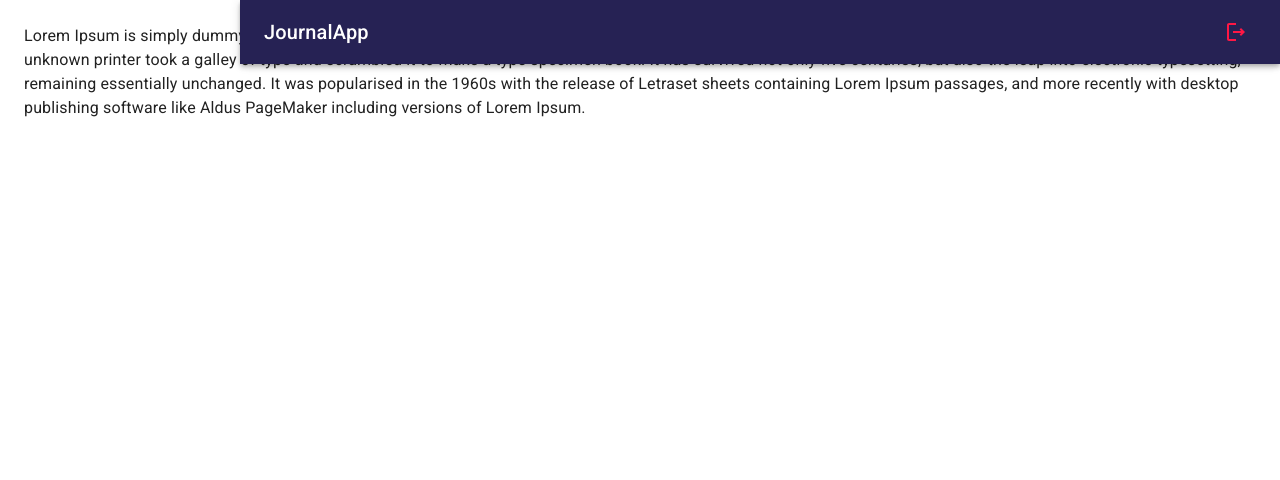
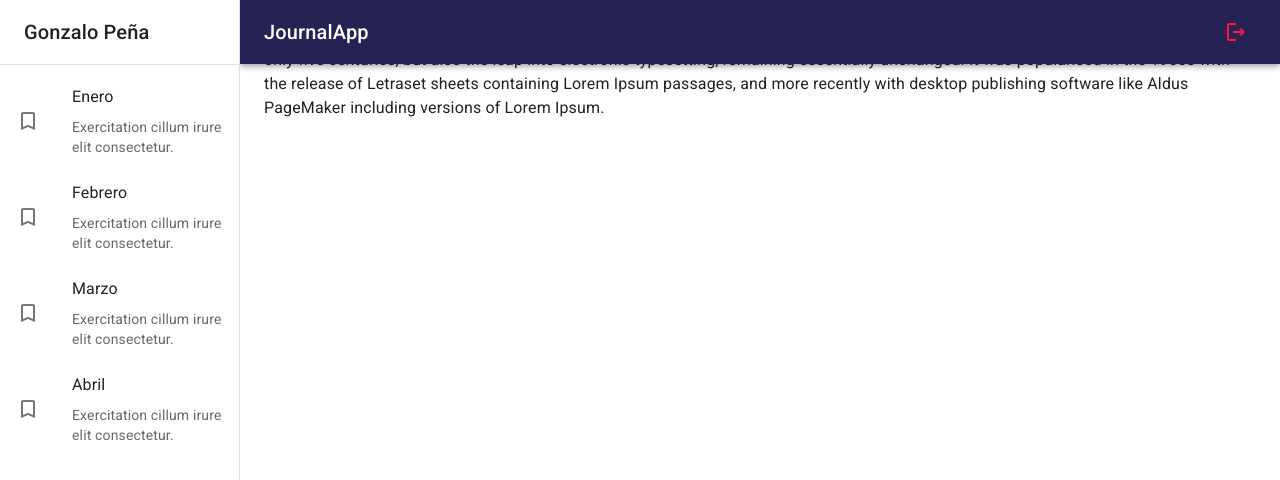
Before and after one commit to GonzaloPenia/U17-JournalApp, a React (Vite) app: page / in a window 1280 px wide. Shown: the top 480 px of the page. Built offline with nearby package versions, Linux system fonts and the light colour scheme.

Commit message:
sidebar implementado

```diff
--- a/src/journal/components/NavBar.jsx
+++ b/src/journal/components/NavBar.jsx
@@ -1,7 +1,7 @@
 import { LogoutOutlined, MenuOutlined } from "@mui/icons-material"
 import { AppBar, Grid2, IconButton, Toolbar, Typography } from "@mui/material"
 
-export const NavBar = ({ drawerWidth = 240 }) => {
+export const NavBar = ({ drawerWidth }) => {
   return (
     <AppBar position='fixed'
             sx={{
--- a/src/journal/components/SideBar.jsx
+++ b/src/journal/components/SideBar.jsx
@@ -1,19 +1,43 @@
-import { Box, Drawer } from '@mui/material'
-import React from 'react'
+import { TurnedInNot } from '@mui/icons-material'
+import { Box, Divider, Drawer, Grid2, List, ListItem, ListItemButton, ListItemIcon, ListItemText, Toolbar, Typography } from '@mui/material'
 
 export const SideBar = ({ drawerWidth }) => {
   return (
   <Box component='nav'
-        sx={{ width: {sm: drawerWidth }, flexShrink:{sm:0} }}
+      sx={{ width: { sm: drawerWidth }, flexShrink: { sm: 0 } }}
   >
       <Drawer
         variant='permanent'
         open
         sx={{
-          display: {xs: 'block'},
-          '&.MuiDrawer-paper': {boxSizing: 'border-box', width: drawerWidth}
+          display: { xs: 'block' },
+          '& .MuiDrawer-paper': { boxSizing: 'border-box', width: drawerWidth }
         }}
       >
+        <Toolbar>
+            <Typography variant='h6' noWrap component='div'>
+              Gonzalo Peña
+            </Typography>
+        </Toolbar>
+        <Divider/>
+
+        <List>
+                {
+                    ['Enero','Febrero','Marzo','Abril'].map( text => (
+                        <ListItem key={ text } disablePadding>
+                            <ListItemButton>
+                                <ListItemIcon>
+                                    <TurnedInNot />
+                                </ListItemIcon>
+                                <Grid2 container>
+                                    <ListItemText primary={ text } />
+                                    <ListItemText secondary={ 'Exercitation cillum irure elit consectetur.' } />
+                                </Grid2>
+                            </ListItemButton>
+                        </ListItem>
+                    ))
+                }
+            </List>
 
       </Drawer>
   </Box>
--- a/src/journal/layout/JournalLayout.jsx
+++ b/src/journal/layout/JournalLayout.jsx
@@ -1,6 +1,5 @@
 import { Box } from '@mui/material'
-import React from 'react'
-import { NavBar } from '../components/index';
+import { NavBar,SideBar } from '../components/index';
 
 const drawerWidth = 240;
 
@@ -8,12 +7,12 @@
   return (
     <Box sx={{display:'flex'}}>
 
-        <NavBar/>
+        <SideBar drawerWidth={drawerWidth} />
+        <NavBar drawerWidth={drawerWidth} />
 
-        {/* Sidebar*/}
 
         <Box component='main'
-              sx={{flexGrow: 1, p: 3}}>
+              sx={{flexGrow: 1, px: 3}}>
 
                   {/* Toolbar*/}
                   {children}
```
